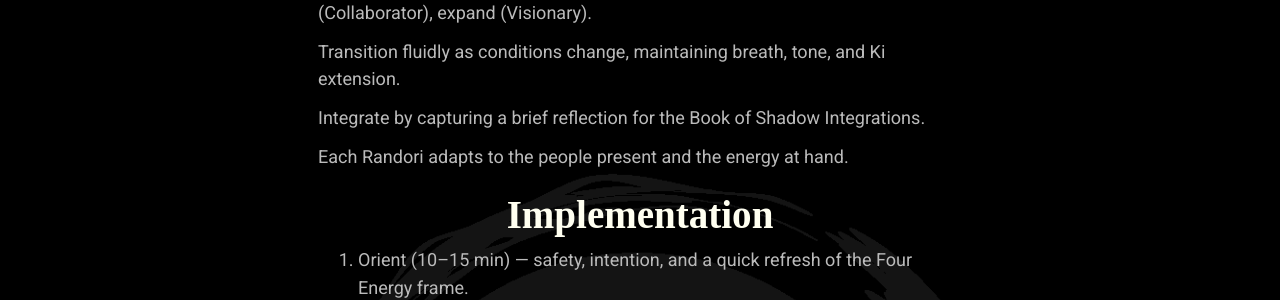
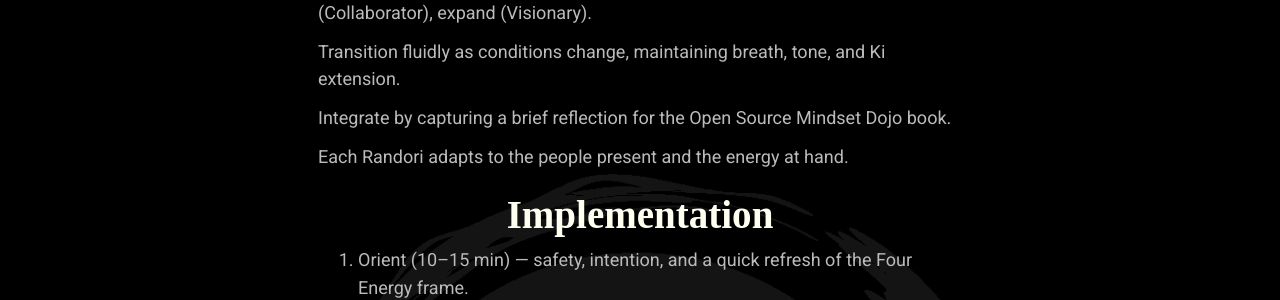
Before and after one commit to mindset-dojo/mindset-dojo.github.io, a Jekyll site: the page built from _forms/randori.md, in a window 1280 px wide and 900 px high, scrolled down 590 px. Shown: the part 153-453 px from the top of the window. Built offline with Jekyll 4.4.1, drawn with Linux system fonts in a browser that asks for light colours; some web fonts are replaced.

Commit message:
refactor: language around open source book

```diff
--- a/_forms/randori.md
+++ b/_forms/randori.md
@@ -22,7 +22,7 @@ Across formats—conversation drills, scenario play, quiet presence, or group fl
 - Recognize your default stance and its energetic signature.
 - Shift intentionally among energies—cut (Driver), stabilize (Organizer), harmonize (Collaborator), expand (Visionary).
 - Transition fluidly as conditions change, maintaining breath, tone, and Ki extension.
-- Integrate by capturing a brief reflection for the Book of Shadow Integrations.
+- Integrate by capturing a brief reflection for the Open Source Mindset Dojo book.
 
 Each Randori adapts to the people present and the energy at hand.
 
```
